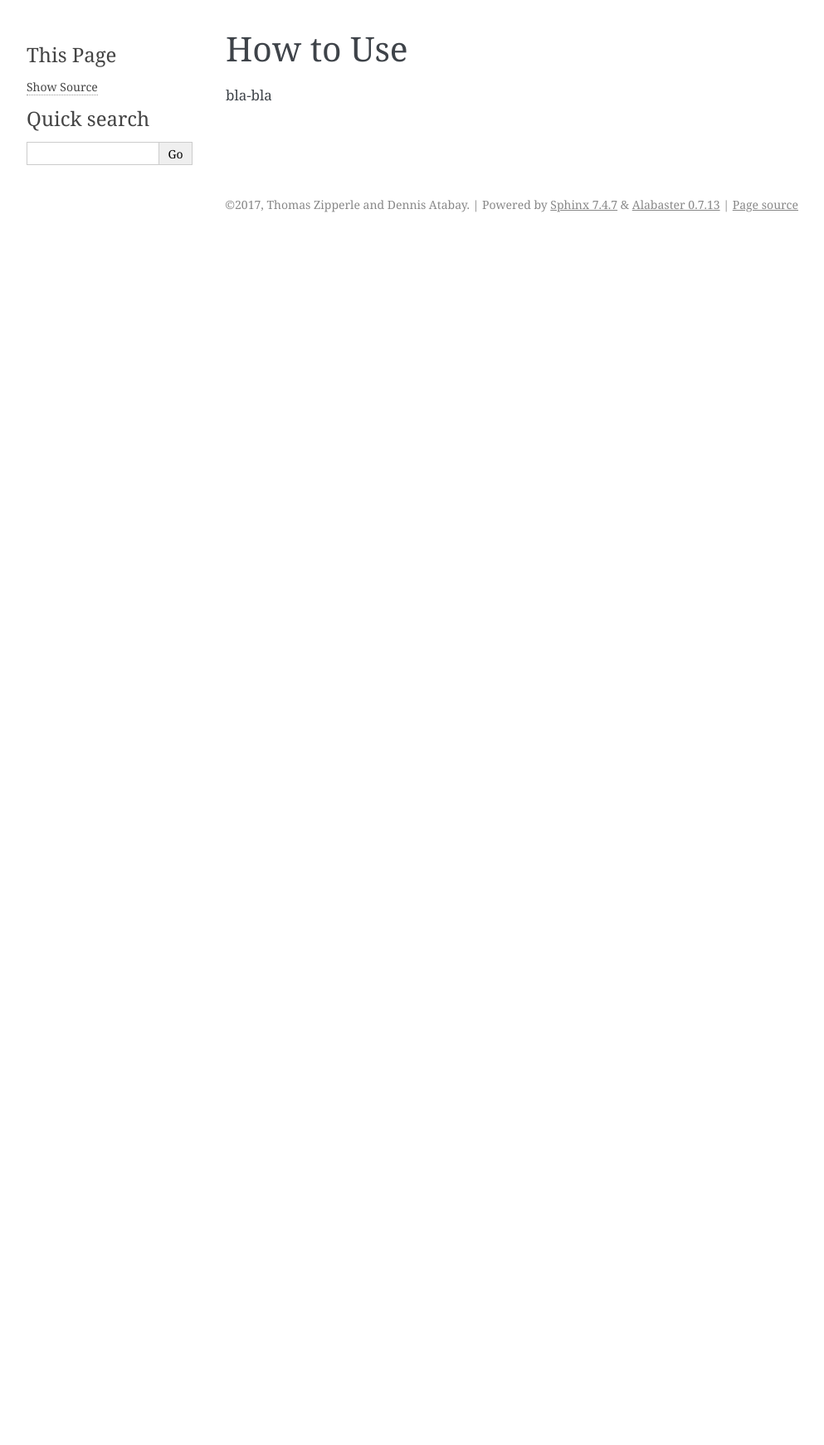
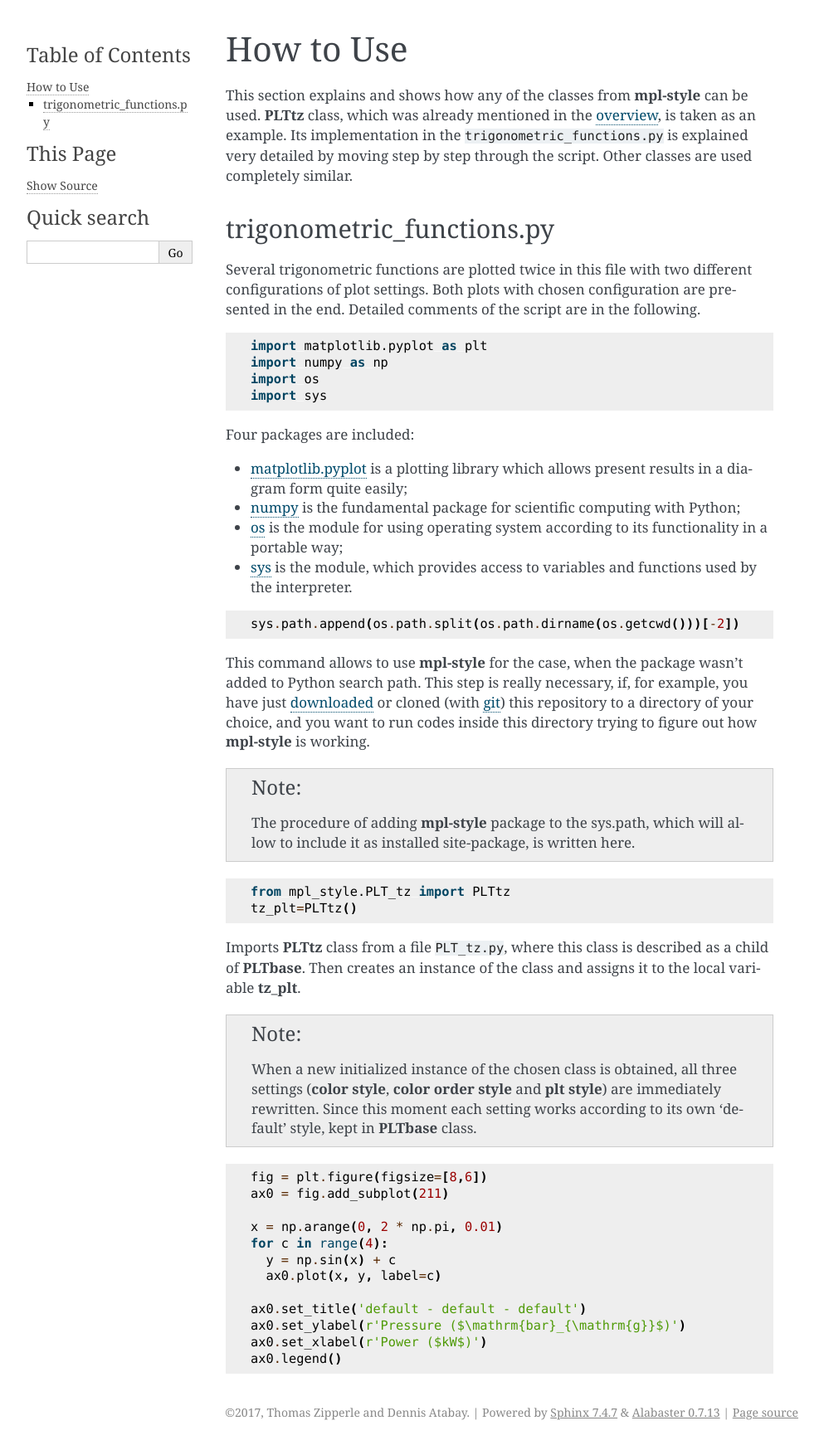
Before and after one commit to tzipperle/mplstyle, a Sphinx documentation site: the page built from docs/use.rst, in a window 1280 px wide. Shown: the whole page at 83% size, without its empty margins (148-1141 px from the left). Built offline with Sphinx 7.4.7, drawn with Linux system fonts in a browser that asks for light colours; before the commit the page ends 900 px from its top, so only the background shows below that.

Commit message:
Update use.rst

```diff
--- a/docs/use.rst
+++ b/docs/use.rst
@@ -4,4 +4,79 @@
 
 How to Use
 ========================
-bla-bla
+
+This section explains and shows how any of the classes from **mpl-style** can be used. **PLTtz** class, which was already mentioned in the :ref:`overview <overview>`, is taken as an example. Its implementation in the ``trigonometric_functions.py`` is explained very detailed by moving step by step through the script. Other classes are used completely similar.
+
+trigonometric_functions.py
+"""""""""""""""""""""""
+Several trigonometric functions are plotted twice in this file with two different configurations of plot settings. Both plots with chosen configuration are presented in the end. Detailed comments of the script are in the following.
+
+::
+
+    import matplotlib.pyplot as plt
+    import numpy as np
+    import os
+    import sys
+
+Four packages are included:
+
+* `matplotlib.pyplot`_ is a plotting library which allows present results in a diagram form quite easily;
+* `numpy`_ is the fundamental package for scientific computing with Python;
+* `os`_ is the module for using operating system according to its functionality in a portable way;
+* `sys`_ is the module, which provides access to variables and functions used by the interpreter.
+
+::
+
+    sys.path.append(os.path.split(os.path.dirname(os.getcwd()))[-2])
+
+This command allows to use **mpl-style** for the case, when the package wasn't added to Python search path. This step is really necessary, if, for example, you have just `downloaded`_ or cloned (with `git`_) this repository to a directory of your choice, and you want to run codes inside this directory trying to figure out how **mpl-style** is working.
+
+.. note::
+
+
+        The procedure of adding **mpl-style** package to the sys.path, which will allow to include it as installed site-package, is written here.
+
+::
+
+    from mpl_style.PLT_tz import PLTtz
+    tz_plt=PLTtz()
+
+Imports **PLTtz** class from a file ``PLT_tz.py``, where this class is described as a child of **PLTbase**. Then creates an instance of the class and assigns it to the local variable **tz_plt**.
+
+.. note::
+
+
+        When a new initialized instance of the chosen class is obtained, all three settings (**color style**, **color order style** and **plt style**) are immediately rewritten. Since this moment each setting works according to its own 'default' style, kept in **PLTbase** class.
+
+::
+
+    fig = plt.figure(figsize=[8,6])
+    ax0 = fig.add_subplot(211)
+
+    x = np.arange(0, 2 * np.pi, 0.01)
+    for c in range(4):
+      y = np.sin(x) + c
+      ax0.plot(x, y, label=c)
+
+    ax0.set_title('default - default - default')
+    ax0.set_ylabel(r'Pressure ($\mathrm{bar}_{\mathrm{g}}$)')
+    ax0.set_xlabel(r'Power ($kW$)')
+    ax0.legend()
+
+
+
+
+
+
+
+
+
+
+
+
+.. _numpy: https://docs.scipy.org/doc/numpy-dev/user/index.html
+.. _matplotlib.pyplot: https://matplotlib.org/index.html
+.. _os: https://docs.python.org/3/library/os.html#module-os
+.. _sys: https://docs.python.org/3/library/sys.html
+.. _git: http://git-scm.com/
+.. _downloaded: https://github.com/yabata/prodyn/archive/master.zip
```
